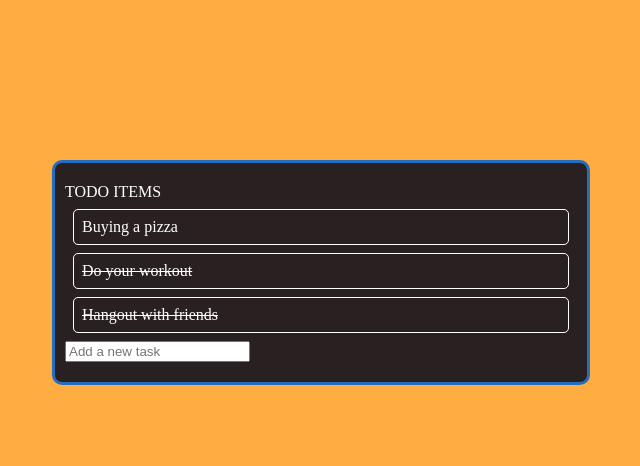
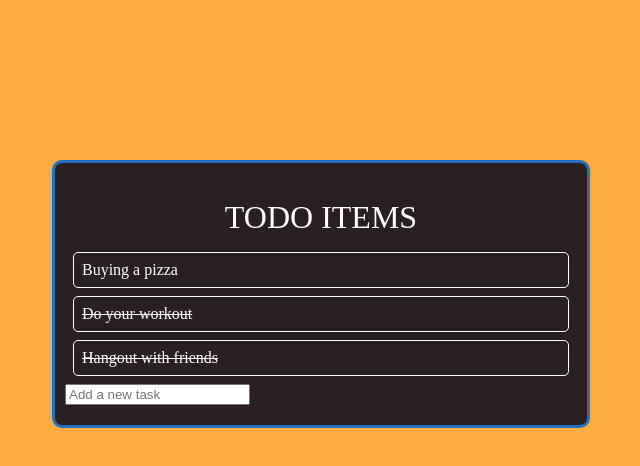
Before and after one commit to zeenat-abedin/todo-list, a React (Create React App) app: page / in a window 1280 px wide. Shown: the top 466 px of the page, without its empty margins (319-959 px from the left). Built offline with nearby package versions, Linux system fonts and the light colour scheme.

Commit message:
Add CSS classes for header and create-task section in Todo component

```diff
--- a/src/components/Todo.css
+++ b/src/components/Todo.css
@@ -18,3 +18,13 @@
     padding: 0.5em;
     margin: 0.5em;
 }
+
+.header{
+    margin: 0.5em;
+    font-size: 2em;
+    text-align: center;
+}
+
+.create-task{
+
+}
```
